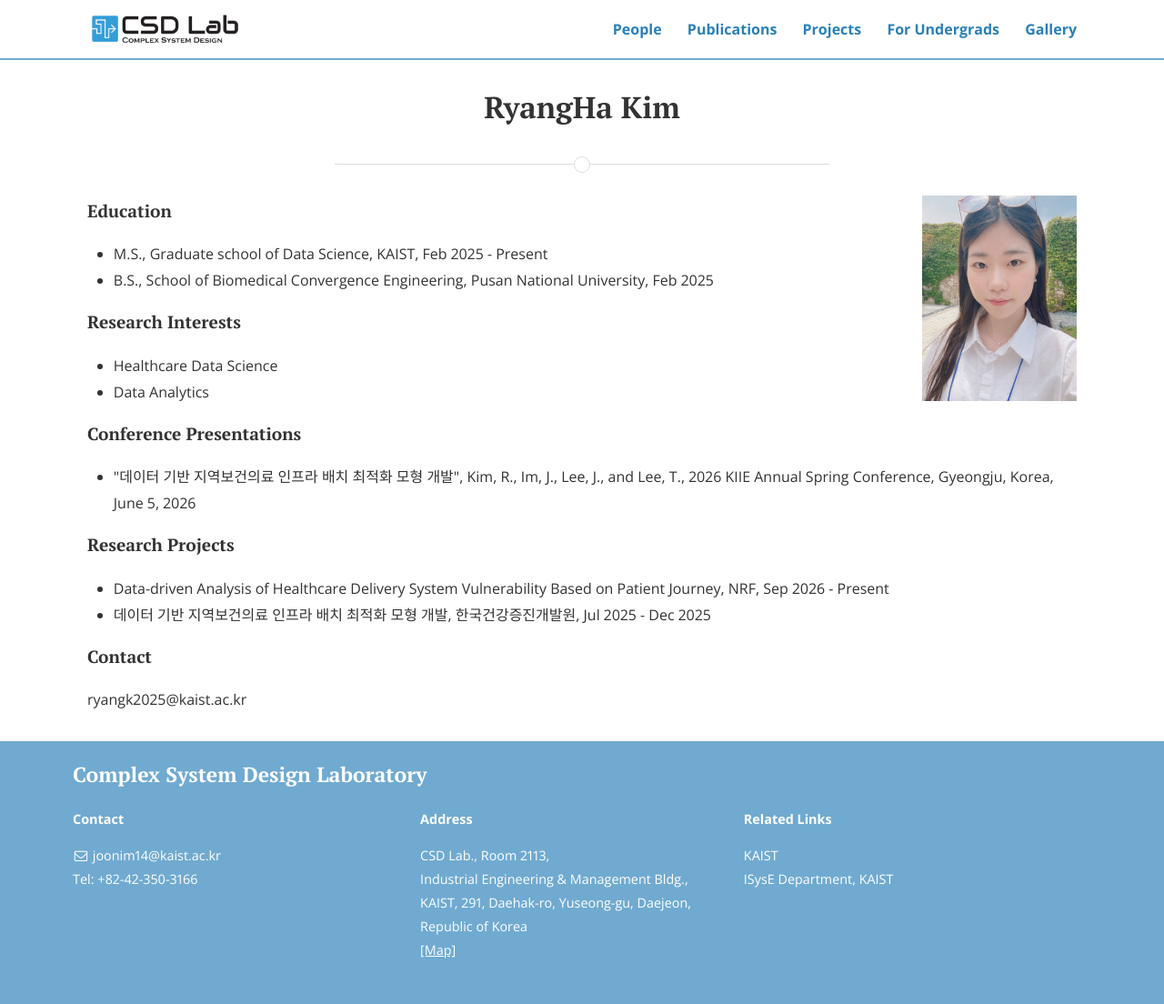
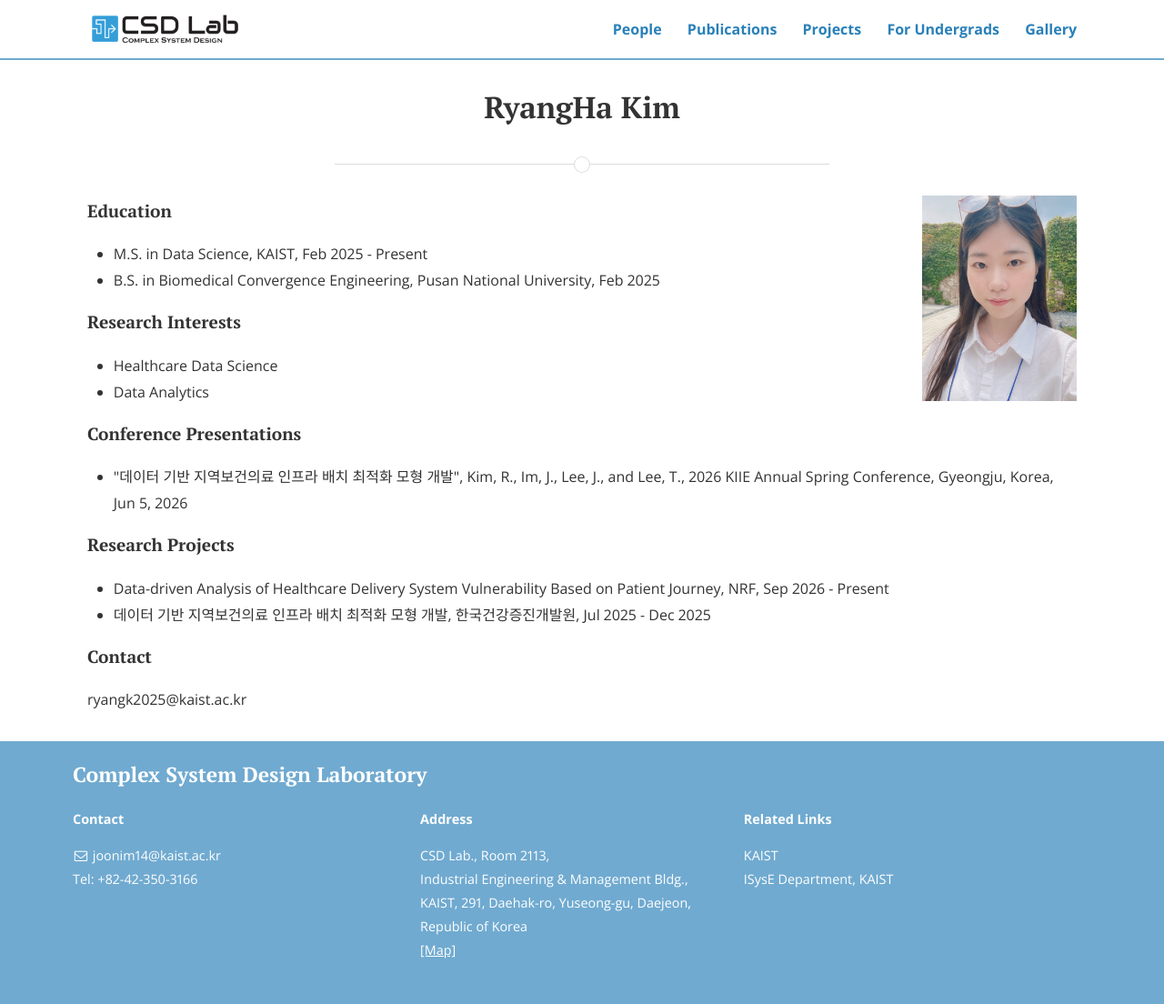
Before and after one commit to CSDlab-KAIST/csdlab-kaist.github.io, a Jekyll site: the page built from people/ryangha.html, in a window 1280 px wide. Shown: the whole page at 91% size. Built offline with Jekyll 4.4.1, drawn with Linux system fonts in a browser that asks for light colours; nearby versions of some CDN libraries.

Commit message:
Update education and conference presentation details

```diff
--- a/people/ryangha.html
+++ b/people/ryangha.html
@@ -12,8 +12,8 @@ title: RyangHa Kim
 
 <h4>Education</h4>
 <ul>
-  <li>M.S., Graduate school of Data Science, KAIST, Feb 2025 - Present</li>
-  <li>B.S., School of Biomedical Convergence Engineering, Pusan National University, Feb 2025</li>
+  <li>M.S. in Data Science, KAIST, Feb 2025 - Present</li>
+  <li>B.S. in Biomedical Convergence Engineering, Pusan National University, Feb 2025</li>
 </ul>
 
 <h4>Research Interests</h4>
@@ -24,7 +24,7 @@ title: RyangHa Kim
 
 <h4>Conference Presentations</h4>
 <ul>
-	<li>"데이터 기반 지역보건의료 인프라 배치 최적화 모형 개발", Kim, R., Im, J., Lee, J., and Lee, T., 2026 KIIE Annual Spring Conference, Gyeongju, Korea, June 5, 2026</li>
+	<li>"데이터 기반 지역보건의료 인프라 배치 최적화 모형 개발", Kim, R., Im, J., Lee, J., and Lee, T., 2026 KIIE Annual Spring Conference, Gyeongju, Korea, Jun 5, 2026</li>
 </ul>
 
 <h4>Research Projects</h4>
```
